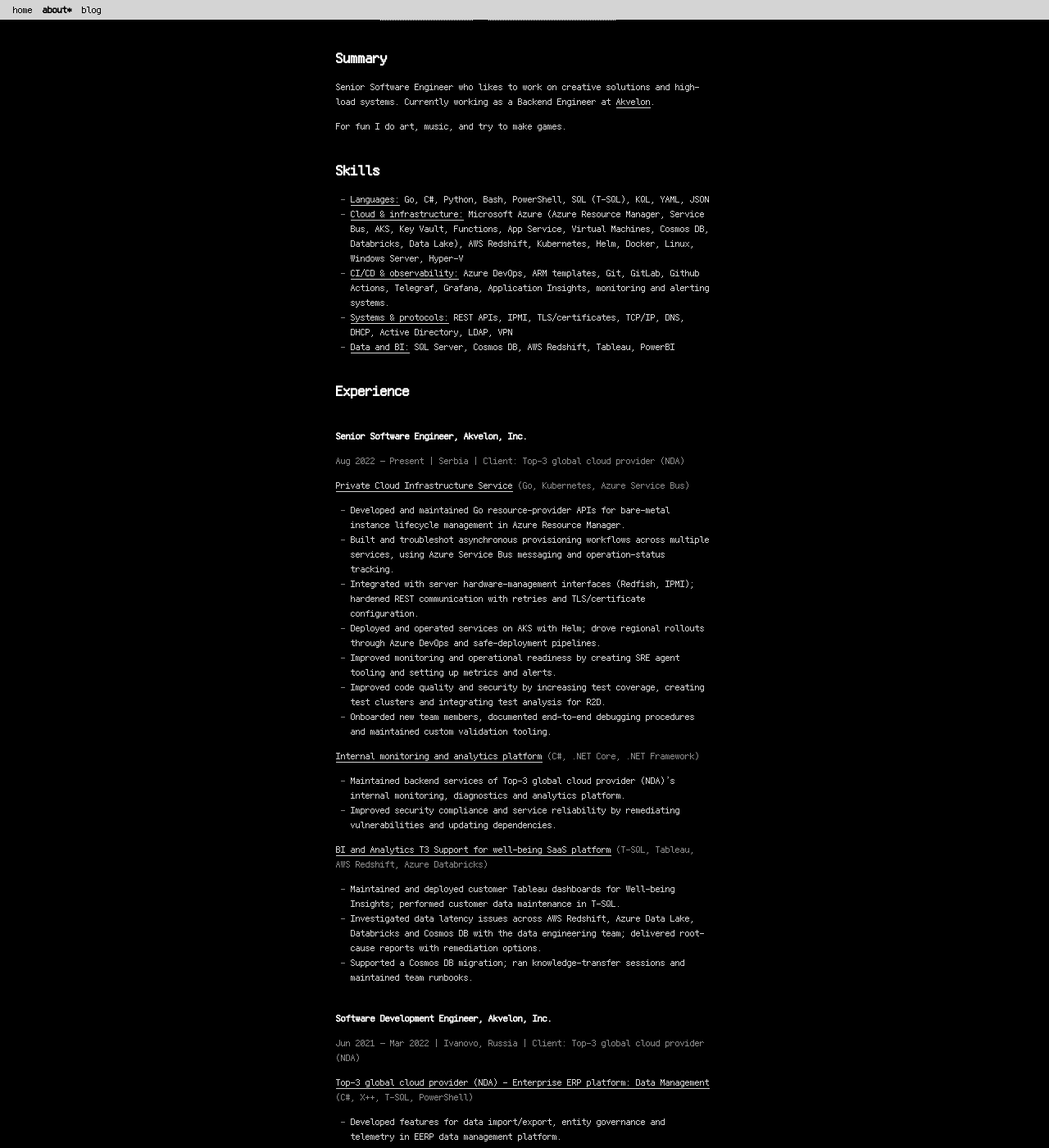
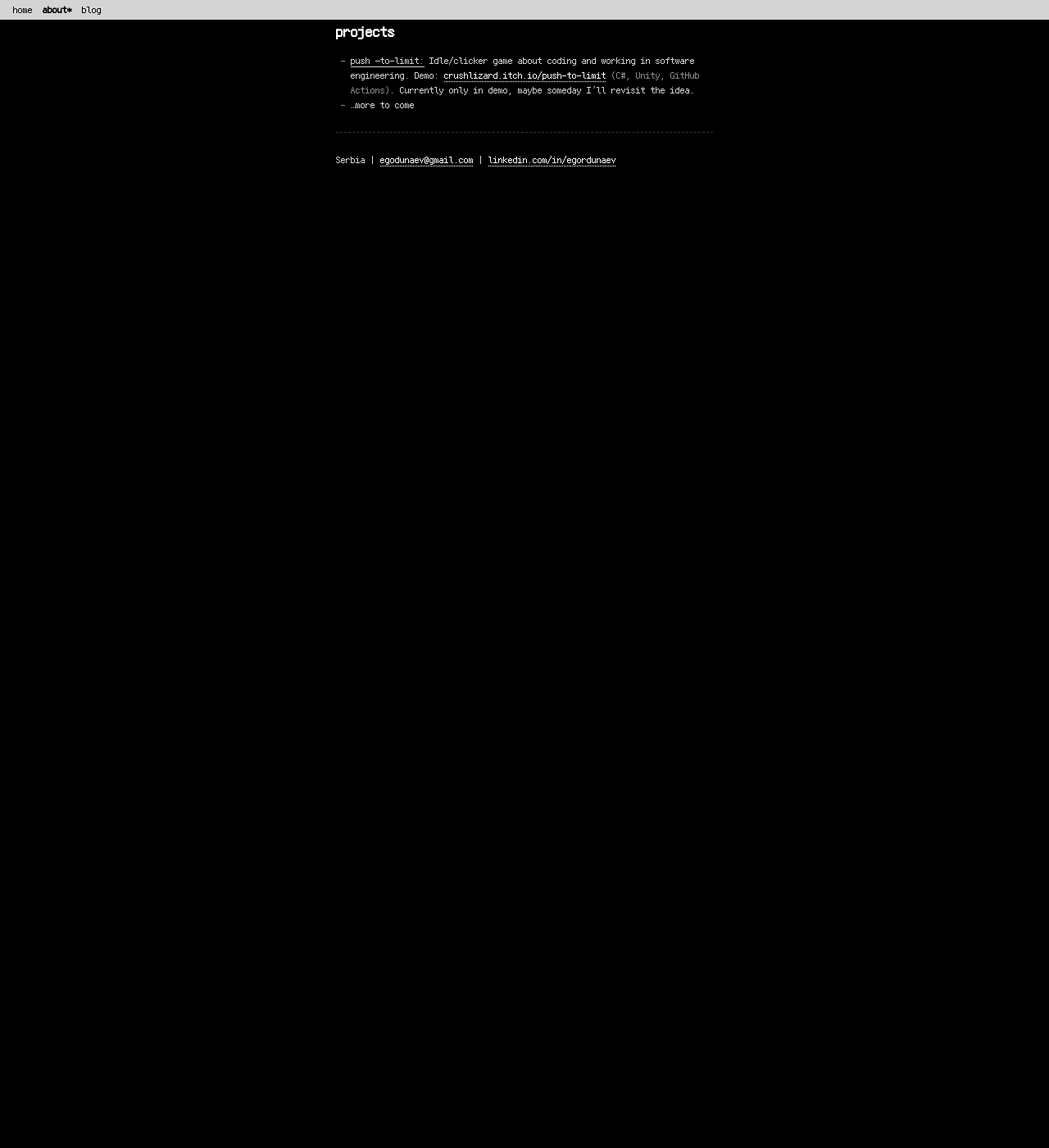
Before and after one commit to egordunaev/egordunaev.github.io, a Jekyll site: the page built from about.md, in a window 1280 px wide and 1400 px high, scrolled down 270 px. Shown: the whole window at 82% size. Built offline with Jekyll 4.4.1, drawn with Linux system fonts in a browser that asks for light colours; after the commit the page ends 900 px from its top, so only the background shows below that; some of the changed text lies outside the part shown.

Commit message:
Update about section

```diff
--- a/about.md
+++ b/about.md
@@ -15,105 +15,16 @@ permalink: /about/
           ░░░░░░
 </pre>
 
-# Software Engineer
-
-### Go, Azure, Kubernetes
-
-Serbia \| [egodunaev@gmail.com](mailto:egodunaev@gmail.com) \| [linkedin.com/in/egordunaev](https://www.linkedin.com/in/egordunaev)
-
-## Summary
-
-Senior Software Engineer who likes to work on creative solutions and high-load systems. Currently working as a Backend Engineer at **Akvelon**.
+Senior Software Engineer who likes to work on creative solutions and high-load systems. Currently working as a Backend Engineer at **Akvelon** (`golang`, `azure`, `kubernetes`)
 
 For fun I do art, music, and try to make games.
 
 
-## Skills
+## projects
 
-- **Languages:** Go, C#, Python, Bash, PowerShell, SQL (T-SQL), KQL, YAML, JSON
-- **Cloud & infrastructure:** Microsoft Azure (Azure Resource Manager, Service Bus, AKS, Key Vault, Functions, App Service, Virtual Machines, Cosmos DB, Databricks, Data Lake), AWS Redshift, Kubernetes, Helm, Docker, Linux, Windows Server, Hyper-V
-- **CI/CD & observability:** Azure DevOps, ARM templates, Git, GitLab, Github Actions, Telegraf, Grafana, Application Insights, monitoring and alerting systems.
-- **Systems & protocols:** REST APIs, IPMI, TLS/certificates, TCP/IP, DNS, DHCP, Active Directory, LDAP, VPN
-- **Data and BI:** SQL Server, Cosmos DB, AWS Redshift, Tableau, PowerBI
+- **push --to-limit:** Idle/clicker game about coding and working in software engineering. Demo: [crushlizard.itch.io/push-to-limit](https://crushlizard.itch.io/push-to-limit) *(C#, Unity, GitHub Actions)*. Currently only in demo, maybe someday I'll revisit the idea.
+- ...more to come
 
-## Experience
+--------------------
 
-### Senior Software Engineer, Akvelon, Inc.
-
-*Aug 2022 – Present \| Serbia \| Client: Top-3 global cloud provider (NDA)*
-
-**Private Cloud Infrastructure Service** *(Go, Kubernetes, Azure Service Bus)*
-
-- Developed and maintained Go resource-provider APIs for bare-metal instance lifecycle management in Azure Resource Manager.
-- Built and troubleshot asynchronous provisioning workflows across multiple services, using Azure Service Bus messaging and operation-status tracking.
-- Integrated with server hardware-management interfaces (Redfish, IPMI); hardened REST communication with retries and TLS/certificate configuration.
-- Deployed and operated services on AKS with Helm; drove regional rollouts through Azure DevOps and safe-deployment pipelines.
-- Improved monitoring and operational readiness by creating SRE agent tooling and setting up metrics and alerts.
-- Improved code quality and security by increasing test coverage, creating test clusters and integrating test analysis for R2D.
-- Onboarded new team members, documented end-to-end debugging procedures and maintained custom validation tooling.
-
-**Internal monitoring and analytics platform** *(C#, .NET Core, .NET Framework)*
-
-- Maintained backend services of Top-3 global cloud provider (NDA)'s internal monitoring, diagnostics and analytics platform.
-- Improved security compliance and service reliability by remediating vulnerabilities and updating dependencies.
-
-**BI and Analytics T3 Support for well-being SaaS platform** *(T-SQL, Tableau, AWS Redshift, Azure Databricks)*
-
-- Maintained and deployed customer Tableau dashboards for Well-being Insights; performed customer data maintenance in T-SQL.
-- Investigated data latency issues across AWS Redshift, Azure Data Lake, Databricks and Cosmos DB with the data engineering team; delivered root-cause reports with remediation options.
-- Supported a Cosmos DB migration; ran knowledge-transfer sessions and maintained team runbooks.
-
-### Software Development Engineer, Akvelon, Inc.
-
-*Jun 2021 – Mar 2022 \| Ivanovo, Russia \| Client: Top-3 global cloud provider (NDA)*
-
-**Top-3 global cloud provider (NDA) - Enterprise ERP platform: Data Management** *(C#, X++, T-SQL, PowerShell)*
-
-- Developed features for data import/export, entity governance and telemetry in EERP data management platform.
-- Increased data-management test coverage and built local test-automation tools.
-- Resolved customer incidents and fixed cross-version compatibility issues.
-- Maintained Azure Pipelines for continuous deployment and helped the team migrate pipelines.
-- Authored onboarding guides, a KQL query library and team scripts.
-
-**Other contributions**
-
-- Mentored and code-reviewed summer interns.
-- Won the Hackvelon 2021 hackathon with an AR-glasses prototype that recognized colleagues in real time (Python, OpenCV, Raspberry Pi).
-
-### DevOps Engineer, Akvelon, Inc.
-
-*Feb 2021 – Jun 2021 \| Ivanovo, Russia \| Client: Top-3 global cloud provider (NDA) - Release operations for Enterprise ERP platform*
-
-- Managed CI/CD pipelines for daily builds and deployments on Azure DevOps; migrated classic pipelines to YAML.
-- Built monitoring tools (PowerShell, C#, Azure Functions) to detect build and test degradations; automated Azure alerts with KQL and incident creation in IcM from Application Insights telemetry.
-- Managed the build VM pool and ARM templates; automated patching, recycling and provisioning of Hyper-V and Azure VMs.
-- Built monitoring dashboards in Azure DevOps and custom web apps using KQL, SQL and REST APIs.
-- Supported release management in delivering hotfixes; migrated team documentation to Markdown in Azure DevOps.
-
-### Software Engineering Intern, Akvelon, Inc.
-
-*Jul 2019 – Sep 2019 \| Ivanovo, Russia*
-
-- Built the back end of a hiring-automation system (Python, Flask), including an email-notification module for HR; contributed to the React/TypeScript front end.
-
-### System Administrator, Ivanovo State University of Chemistry and Technology
-
-*Feb 2017 – Jul 2019 \| Ivanovo, Russia*
-
-- Led a team of 2 system administrators and 2 helpdesk engineers.
-- Designed and configured the IT department network of 300+ devices; managed Windows Server, Linux, Active Directory and SQL Server.
-- Provisioned developer environments (databases, build machines, VMs) and automated operations with PowerShell and Bash.
-
-## Pet Projects
-
-- **push --to-limit:** Idle/clicker game about coding and working in software engineering. Demo: [crushlizard.itch.io/push-to-limit](https://crushlizard.itch.io/push-to-limit) *(C#, Unity, GitHub Actions)*
-- **SampleSearchBot:** Telegram bot that returns N randomly cut samples from YouTube videos by keyword or word list. *(Python, Docker, Bash)*
-
-## Education
-
-- **M.Sc., Information Technology**, Ivanovo State University of Chemistry and Technology, 2020 – 2022
-- **B.Sc., Information Technology**, Ivanovo State University of Chemistry and Technology, 2016 – 2020
-
-## Languages
-
-English (C1), Russian (native)
+Serbia \| [egodunaev@gmail.com](mailto:egodunaev@gmail.com) \| [linkedin.com/in/egordunaev](https://www.linkedin.com/in/egordunaev)
```
